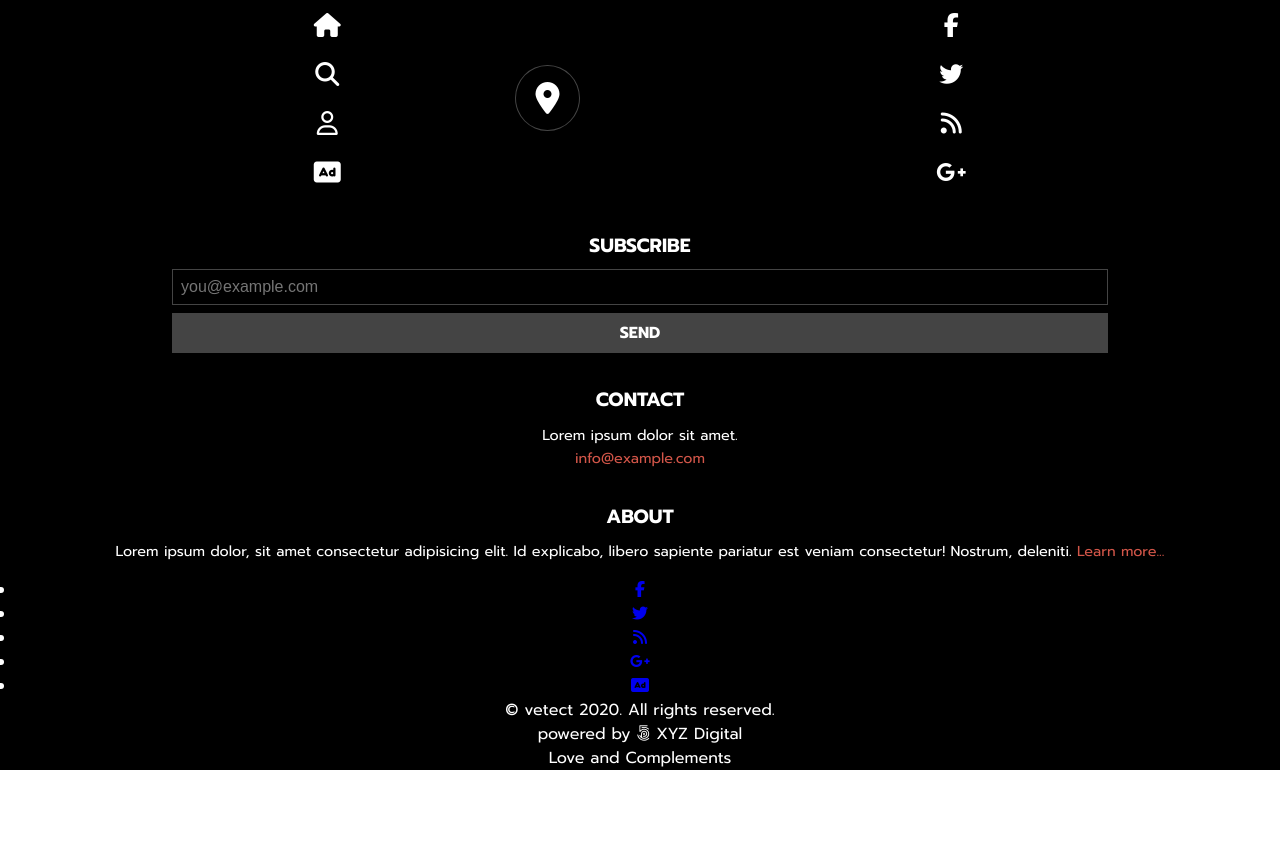
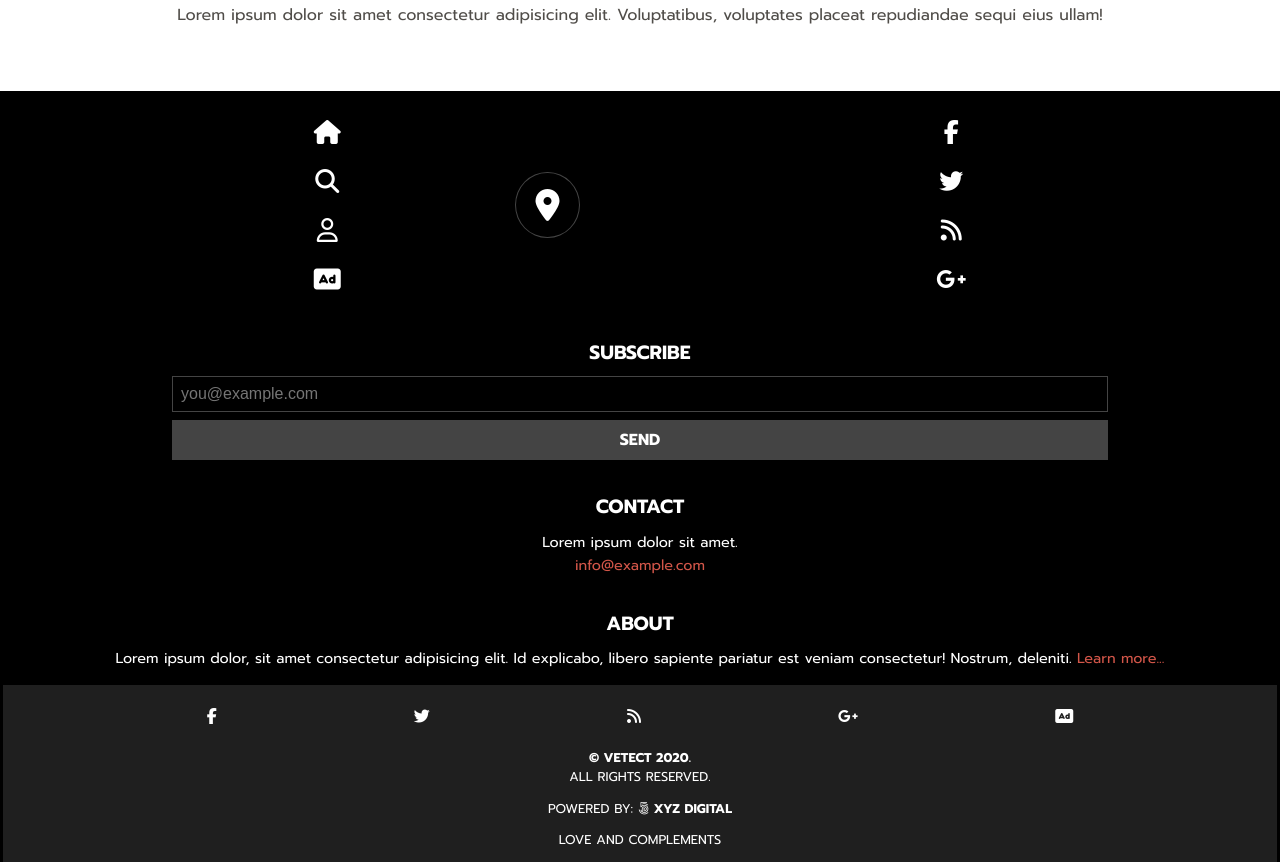
Before and after one commit to KumarAmitt/vetect, a plain HTML site: page index.html in a window 1280 px wide. Shown: the part 1675-2537 px from the top of the page. Before the commit the page ends 2445 px from the top, so only its background shows below. Drawn offline with Linux system fonts and the light colour scheme.

Commit message:
Complete styles for mobile devices

```diff
--- a/index.html
+++ b/index.html
@@ -11,8 +11,7 @@
 <body>
     <header class="header">
         <div class="header-logo">
-            <p class="header-logo-image"><span>+</span>vetect</p>
-            <!-- <img src="assets/logo/vetect_white.png" alt="vetect_logo" class="header-logo-image"> -->
+            <img src="assets/logo/logo_white.png" alt="vetect_logo" class="header-logo-image">
         </div>
         <nav class="nav">
             <ul class="nav-items">
@@ -212,13 +211,12 @@
             </div>
 
             <div class="copyright-info">
-                &copy;
-                <span>vetect 2020. </span>
+                <span>&copy; vetect 2020. </span>
                 All rights reserved.
             </div>
 
             <div class="powered">
-                powered by
+                powered by:
                 <i class="fab fa-500px"></i>
                 <span>
                     XYZ Digital
--- a/scss/main.scss
+++ b/scss/main.scss
@@ -4,22 +4,25 @@
 .header {
   background-color: map-get($map: $colors, $key: accent-color);
   color: #fff;
-  position: fixed;
-  top: 0;
+  position: sticky;
+  top: -9vh;
   left: 0;
   right: 0;
   z-index: 1;
 
   &-logo {
-    font-size: 3rem;
-    font-weight: 700;
+    padding-top: 0.2em;
+
+    &-image {
+      width: 50%;
+    }
   }
 
   .nav-items {
     display: flex;
     justify-content: space-around;
     list-style-type: none;
-    width: 70%;
+    width: 80%;
     margin: 0 auto;
 
     .nav-item {
@@ -44,6 +47,7 @@
   background-size: cover;
   height: 100vh;
   padding: 40vh 1em;
+  margin-top: -6.5em;
   text-transform: uppercase;
 
   &-heading {
@@ -253,3 +257,52 @@
     }
 
 }
+
+.footer-bottom {
+  background-color: map-get($map: $colors, $key: footer-bottom-bg);
+  margin: 0 -1em;
+  text-transform: uppercase;
+  font-size: 0.8rem;
+
+  .social {
+    margin: 0 1.5em;
+    padding-top: 1em;
+
+    &-items {
+      display: flex;
+      list-style-type: none;
+      justify-content: space-evenly;
+    }
+
+    &-item {
+      padding: 0.5em 1em;
+    }
+
+    &-link {
+      color: #fff;
+      display: block;
+      font-size: 1rem;
+    }
+  }
+
+  .copyright-info {
+    margin-top: 1em;
+
+    span {
+      font-weight: 700;
+      display: block;
+    }
+  }
+
+  .powered {
+    margin: 1em;
+
+    span {
+     font-weight: 700;
+    }
+  }
+
+  .wishes {
+    padding-bottom: 1em;
+  }
+}
```
Also changed, not shown: assets/logo/logo_color.png (added), assets/logo/logo_white.png (added), assets/logo/vetect_color.png (deleted), assets/logo/vetect_white.png (deleted), css/main.css, 1 other file.
